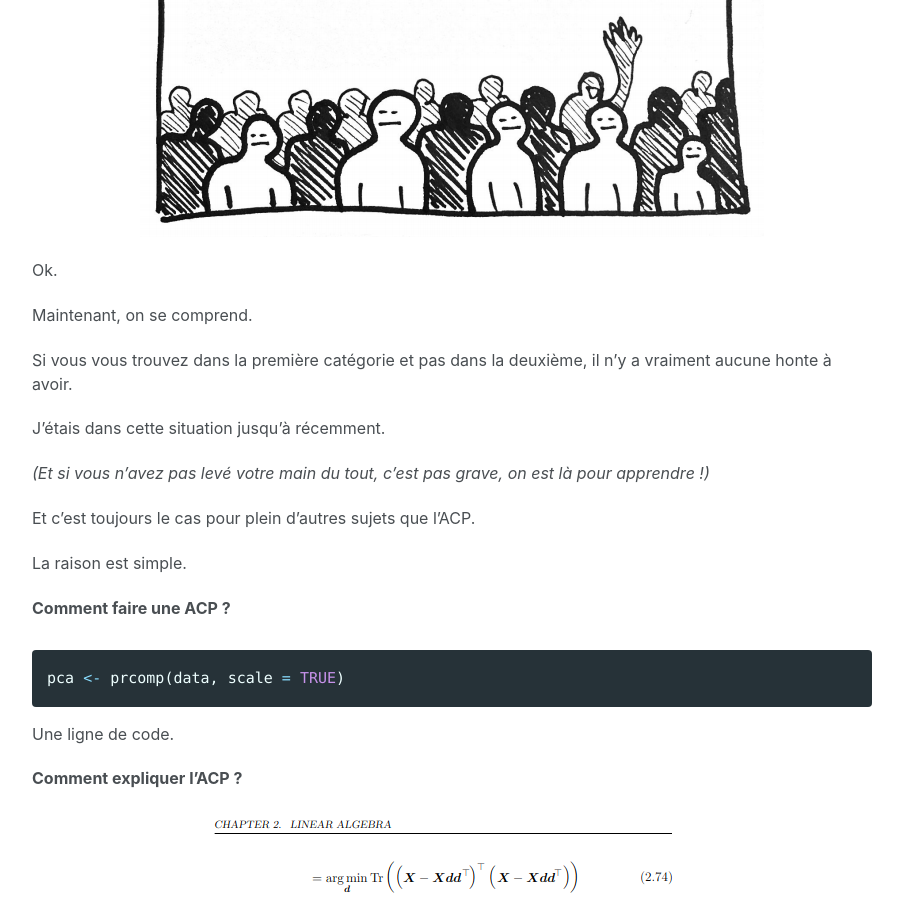
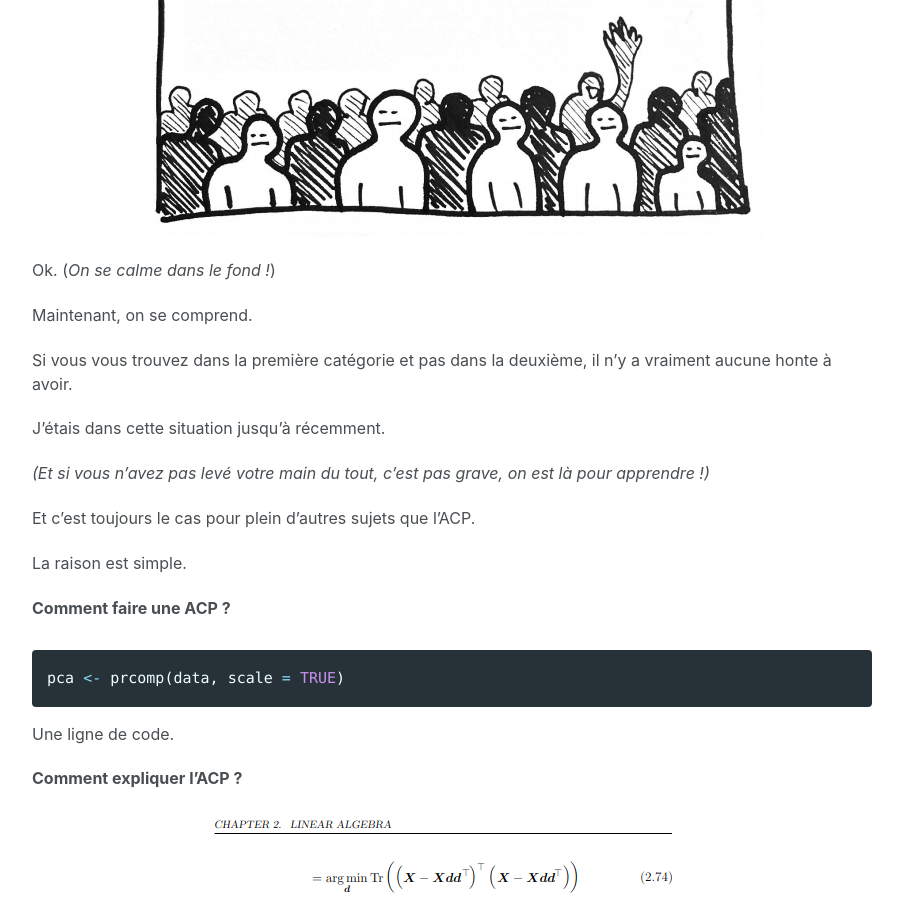
Before and after one commit to Huitziii/charlesbordet.com, a Jekyll site: the page built from _posts/fr/2018-09-15-algebre-lineaire-intro.markdown, in a window 1280 px wide and 900 px high, scrolled down 5313 px. Shown: the whole window, without its empty margins (188-1091 px from the left). Built offline with Jekyll 4.4.1, drawn with Linux system fonts in a browser that asks for light colours; nearby versions of some CDN libraries; formulas are drawn with MathJax 3.

Commit message:
add joke

```diff
--- a/_posts/fr/2018-09-15-algebre-lineaire-intro.markdown
+++ b/_posts/fr/2018-09-15-algebre-lineaire-intro.markdown
@@ -140,7 +140,7 @@ Et tous, c'est tous. Sans exception.
 
 ![Baisse les mains]({{ "/assets/images/linear-algebra-part1-hands-down.png" | absolute_url}}){: .align-center}
 
-Ok.
+Ok. (*On se calme dans le fond !*)
 
 Maintenant, on se comprend.
 
```
